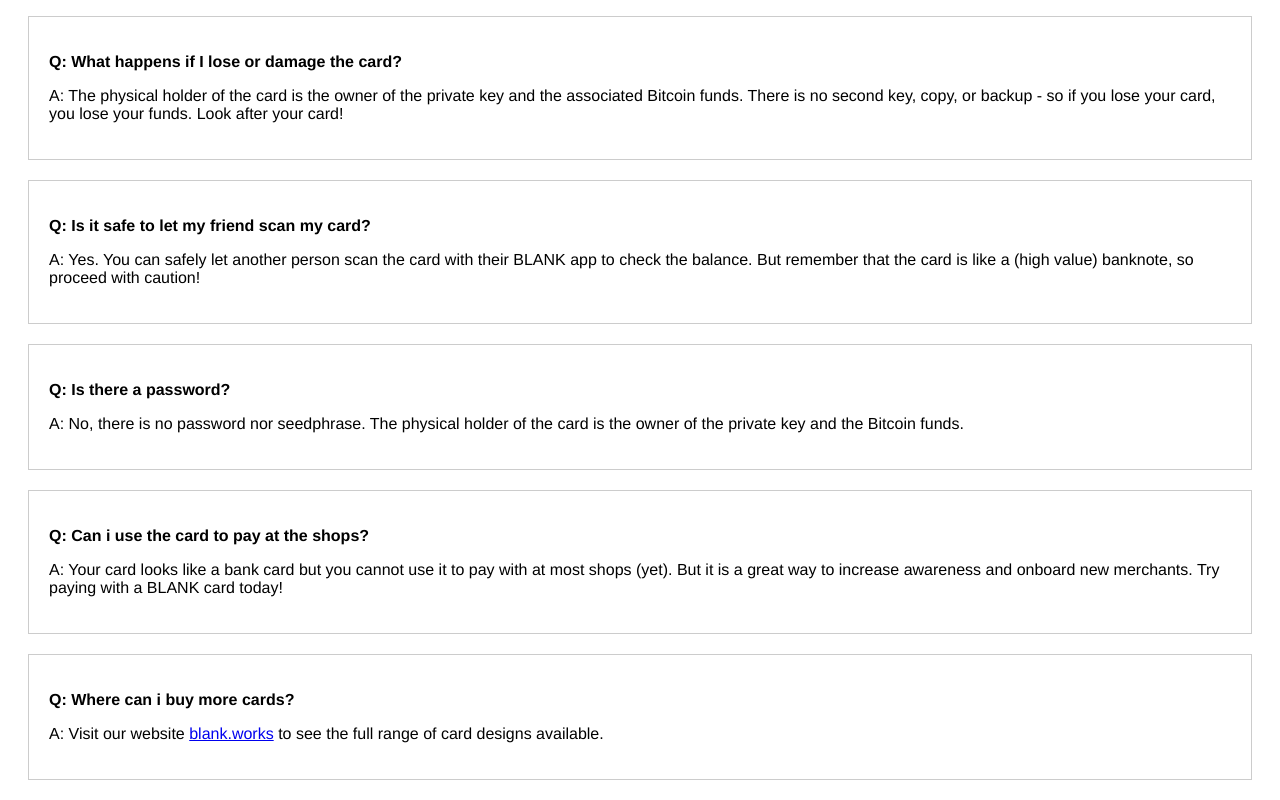
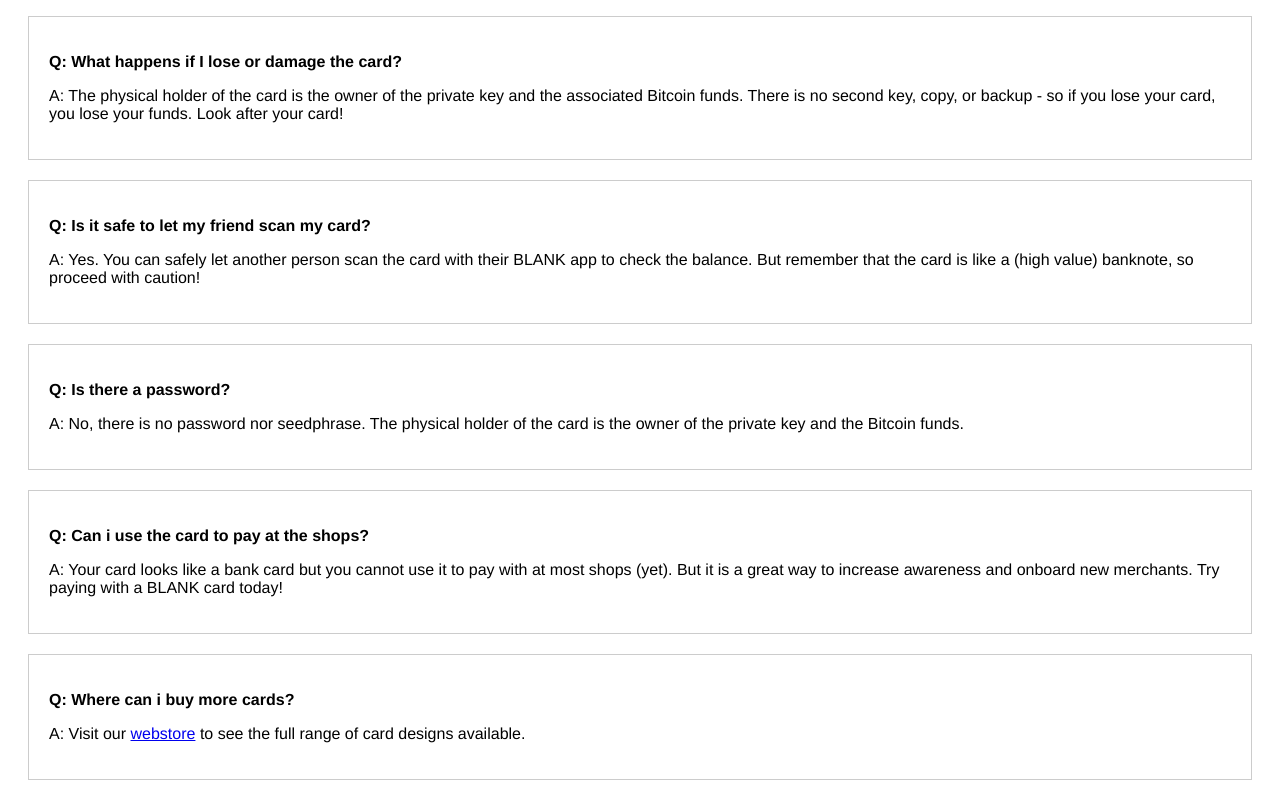
Before and after one commit to blankworker1/blankworks, a plain HTML site: page index.html in a window 1280 px wide. Shown: the part 2268-3068 px from the top of the page. Drawn offline with Linux system fonts and the light colour scheme.

Commit message:
Update index.html

```diff
--- a/index.html
+++ b/index.html
@@ -133,7 +133,7 @@
 <!-- FAQ Section 18 -->
 <div class="faq">
     <p class="question">Q: Where can i buy more cards?</p>
-    <p>A: Visit our website <a href="https://blank.works">blank.works</a> to see the full range of card designs available.</p>
+    <p>A: Visit our <a href="https://lns.lightningshops.io/apps/44w58cab73W2oTjrGo3ryDhQoeD4/pos">webstore</a> to see the full range of card designs available.</p>
 </div>
 
 </body>
```
